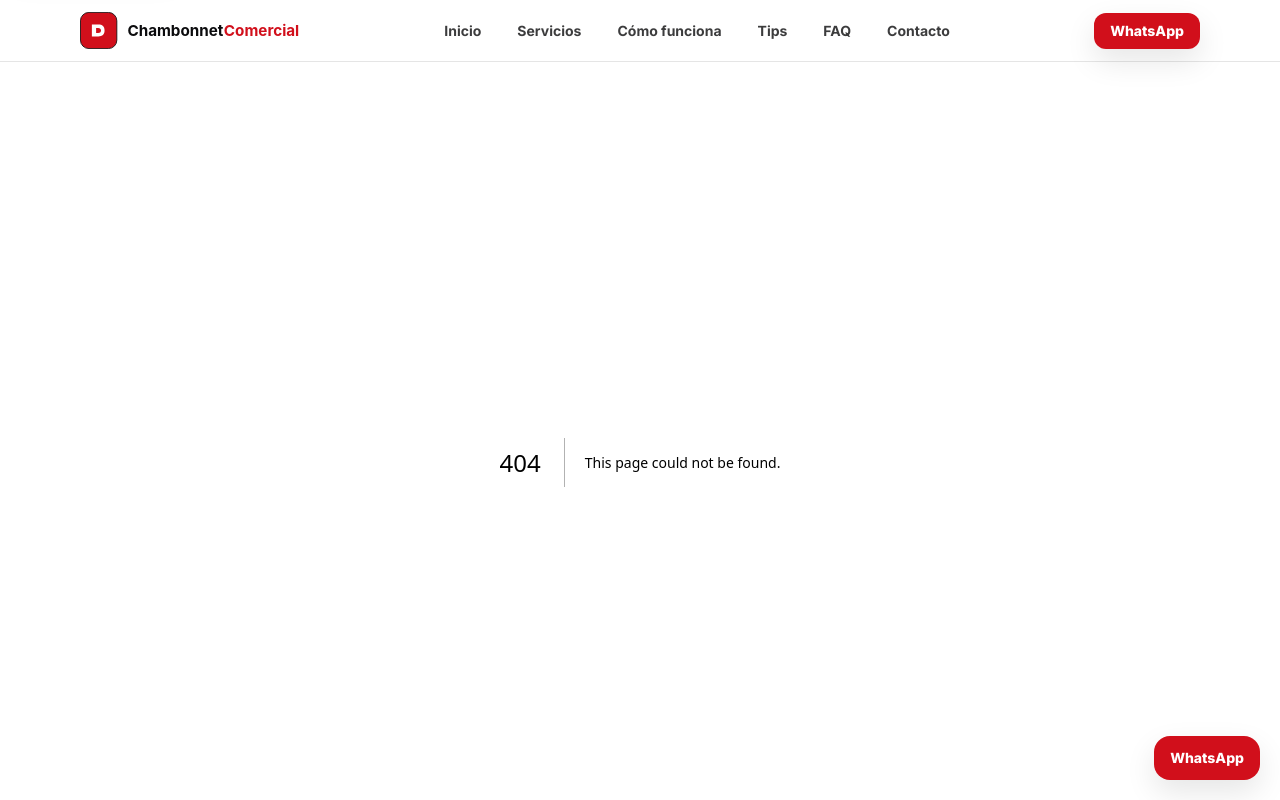
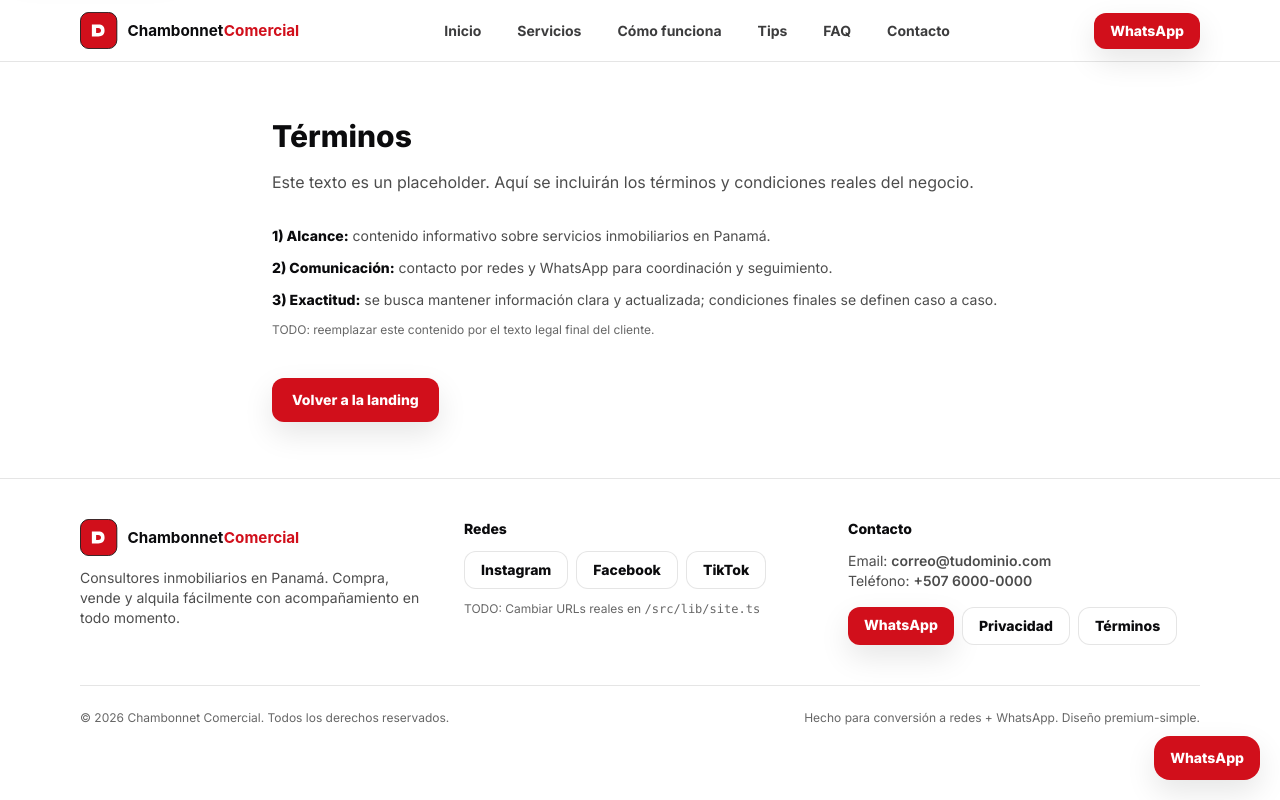
Before and after one commit to lulabtechnology/Chambonnet-Comercial, a Next.js app: page /terminos in a window 1280 px wide. Before the commit this address had no page. Shown: the top 800 px of the page. Built offline with nearby package versions, Linux system fonts and the light colour scheme.

Commit message:
Create page.tsx

```diff
--- /dev/null
+++ b/src/app/terminos/page.tsx
@@ -0,0 +1,44 @@
+import Link from "next/link";
+
+export const metadata = {
+  title: "Términos | Chambonnet Comercial",
+  description: "Términos y condiciones (placeholder) de Chambonnet Comercial."
+};
+
+export default function TerminosPage() {
+  return (
+    <div className="mx-auto max-w-3xl px-4 py-14">
+      <h1 className="text-3xl font-extrabold text-brand-black">Términos</h1>
+      <p className="mt-4 text-black/70">
+        Este texto es un placeholder. Aquí se incluirán los términos y condiciones reales del negocio.
+      </p>
+
+      <div className="mt-8 space-y-3 text-sm text-black/70">
+        <p>
+          <span className="font-extrabold text-brand-black">1) Alcance:</span> contenido informativo sobre servicios
+          inmobiliarios en Panamá.
+        </p>
+        <p>
+          <span className="font-extrabold text-brand-black">2) Comunicación:</span> contacto por redes y WhatsApp para
+          coordinación y seguimiento.
+        </p>
+        <p>
+          <span className="font-extrabold text-brand-black">3) Exactitud:</span> se busca mantener información clara y
+          actualizada; condiciones finales se definen caso a caso.
+        </p>
+        <p className="text-xs text-black/60">
+          TODO: reemplazar este contenido por el texto legal final del cliente.
+        </p>
+      </div>
+
+      <div className="mt-10">
+        <Link
+          href="/"
+          className="inline-flex rounded-xl bg-brand-red px-5 py-3 text-sm font-extrabold text-white shadow-soft transition hover:brightness-110 focus:outline-none focus:ring-2 focus:ring-brand-red/40"
+        >
+          Volver a la landing
+        </Link>
+      </div>
+    </div>
+  );
+}
```
